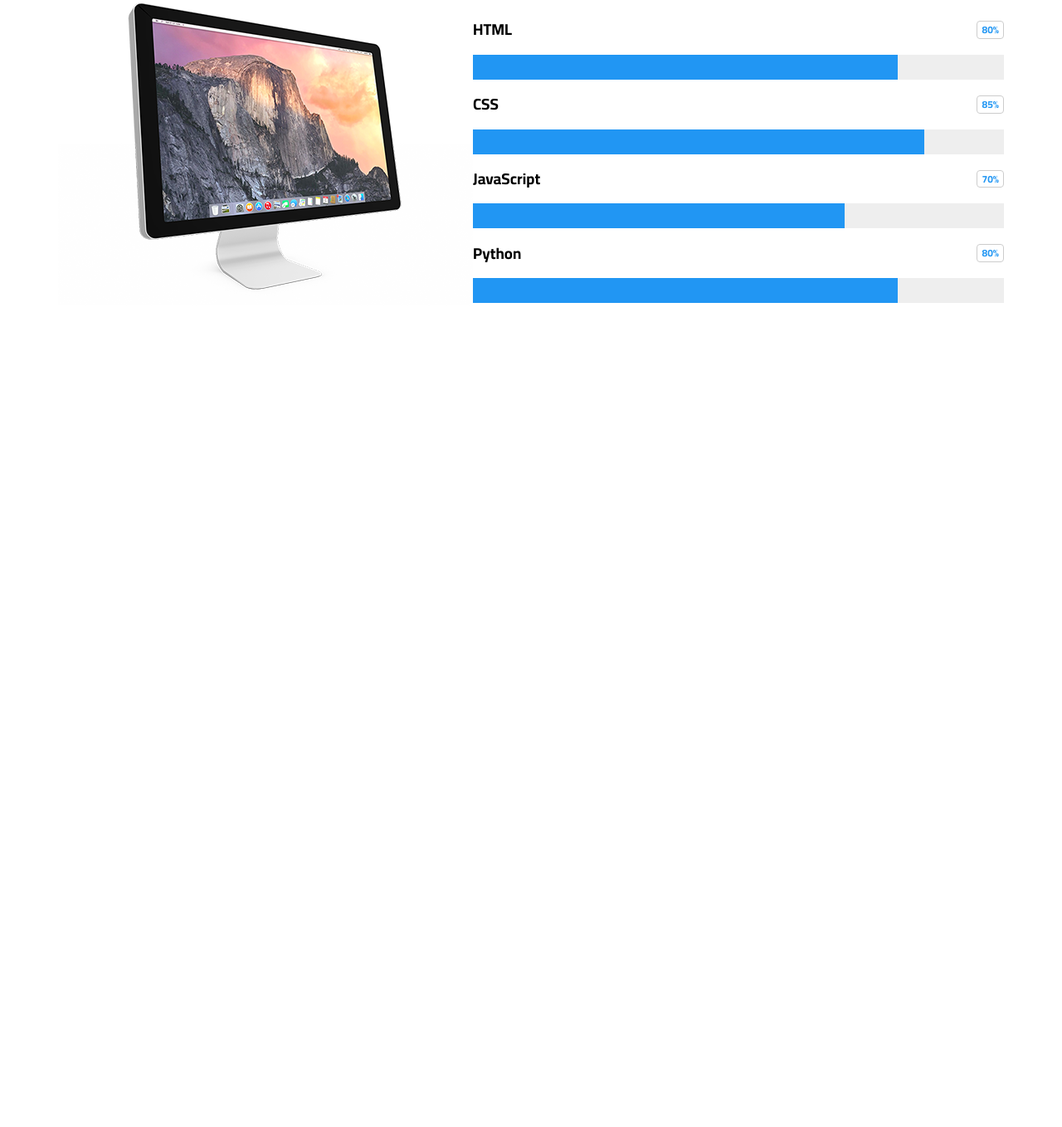
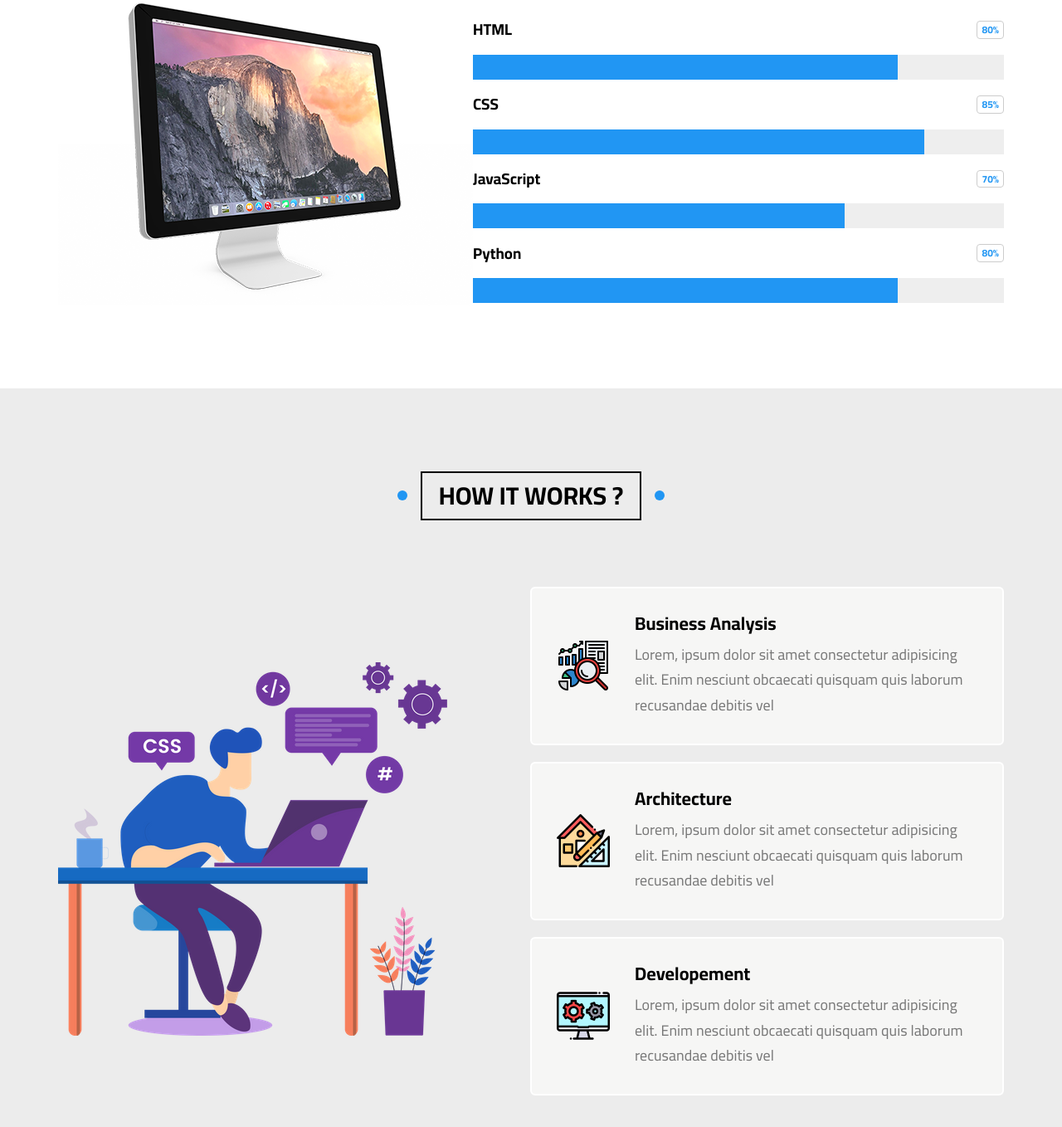
Before and after one commit to Cisco1cisco/Cisco-Template, a plain HTML site: page index.html in a window 1280 px wide. Shown: the part 7642-9000 px from the top of the page at 83% size. Before the commit the page ends 8110 px from the top, so only its background shows below. Drawn offline with Linux system fonts and the light colour scheme.

Commit message:
Added the How it works Section

```diff
--- a/css/main.css
+++ b/css/main.css
@@ -1122,6 +1122,112 @@ header .container .main-nav li .mega-menu .links li a {
 
 /* End Our Skills */
 
+/* Start Work Steps */
+
+.work-steps {
+    padding-top: var(--section-padding, 50px);
+    padding-bottom: var(--section-padding, 50px);
+    position: relative;
+    background-color: var(--section-background, #ececec);
+}
+
+.work-steps .container {
+    display: flex;
+    justify-content: space-between;
+    align-items: center;
+}
+
+@media (max-width: 991px) {
+    .work-steps .container {
+        flex-direction: column;
+    }
+}
+
+.work-steps .container .photo {
+    max-width: 100%;
+    margin-right: 100px;
+}
+
+@media (max-width: 991px) {
+    .work-steps .container .photo {
+        margin: 0 0 50px;
+    }
+}
+
+.work-steps .container .info .box {
+    background-color: #f6f6f5;
+    padding: 30px;
+    margin-bottom: 20px;
+    border-radius: 6px;
+    -webkit-border-radius: 6px;
+    -moz-border-radius: 6px;
+    -ms-border-radius: 6px;
+    -o-border-radius: 6px;
+    display: flex;
+    align-items: center;
+    border: 2px solid white;
+    position: relative;
+    z-index: 1;
+}
+
+@media (max-width: 768px) {
+    .work-steps .container .info .box {
+        flex-direction: column;
+        text-align: center;
+    }
+}
+
+.work-steps .container .info .box::before {
+    content: "";
+    top: 50%;
+    left: 50%;
+    transform: translate(-50%, -50%);
+    -webkit-transform: translate(-50%, -50%);
+    -moz-transform: translate(-50%, -50%);
+    -ms-transform: translate(-50%, -50%);
+    -o-transform: translate(-50%, -50%);
+    position: absolute;
+    width: 0;
+    height: 0;
+    background-color: #ededed;
+    z-index: -1;
+    transition: var(--trans-dur, 0.3s);
+    -webkit-transition: var(--trans-dur, 0.3s);
+    -moz-transition: var(--trans-dur, 0.3s);
+    -ms-transition: var(--trans-dur, 0.3s);
+    -o-transition: var(--trans-dur, 0.3s);
+}
+
+.work-steps .container .info .box:hover:before {
+    width: 100%;
+    height: 100%;
+}
+
+.work-steps .container .info .box img {
+    width: 64px;
+    margin-right: 30px;
+}
+
+@media (max-width: 768px) {
+    .work-steps .container .info .box img {
+        margin: 0 0 30px;
+    }
+}
+
+.work-steps .container .info .box .text h3 {
+    margin: 0;
+    font-size: 22px;
+}
+
+.work-steps .container .info .box .text p {
+    color: #777;
+    line-height: 1.7;
+    margin: 10px 0 0;
+    font-size: 18px;
+}
+
+/* End Work Steps */
+
 /* Start Animation */
 
 @keyframes up-and-down {
--- a/index.html
+++ b/index.html
@@ -637,6 +637,49 @@
         </div>
     </div>
     <!-- End Our Skills -->
+    <!-- Start Work Steps -->
+    <div class="work-steps" id="work-steps">
+        <h2 class="main-title">How It Works ?</h2>
+        <div class="container">
+            <img src="./photos/work-steps.png" alt="" class="photo">
+            <div class="info">
+                <div class="box">
+                    <img src="./photos/work-steps-1.png" alt="">
+                    <div class="text">
+                        <h3>Business Analysis</h3>
+                        <p>
+                            Lorem, ipsum dolor sit amet consectetur adipisicing elit. Enim nesciunt obcaecati quisquam
+                            quis laborum
+                            recusandae debitis vel
+                        </p>
+                    </div>
+                </div>
+                <div class="box">
+                    <img src="./photos/work-steps-2.png" alt="">
+                    <div class="text">
+                        <h3>Architecture</h3>
+                        <p>
+                            Lorem, ipsum dolor sit amet consectetur adipisicing elit. Enim nesciunt obcaecati quisquam
+                            quis laborum
+                            recusandae debitis vel
+                        </p>
+                    </div>
+                </div>
+                <div class="box">
+                    <img src="./photos/work-steps-3.png" alt="">
+                    <div class="text">
+                        <h3>Developement</h3>
+                        <p>
+                            Lorem, ipsum dolor sit amet consectetur adipisicing elit. Enim nesciunt obcaecati quisquam
+                            quis laborum
+                            recusandae debitis vel
+                        </p>
+                    </div>
+                </div>
+            </div>
+        </div>
+    </div>
+    <!-- End Work Steps -->
 </body>
 
 </html>
```
Also changed, not shown: photos/work-steps-1.png (added), photos/work-steps-2.png (added), photos/work-steps-3.png (added), photos/work-steps.png (added).
